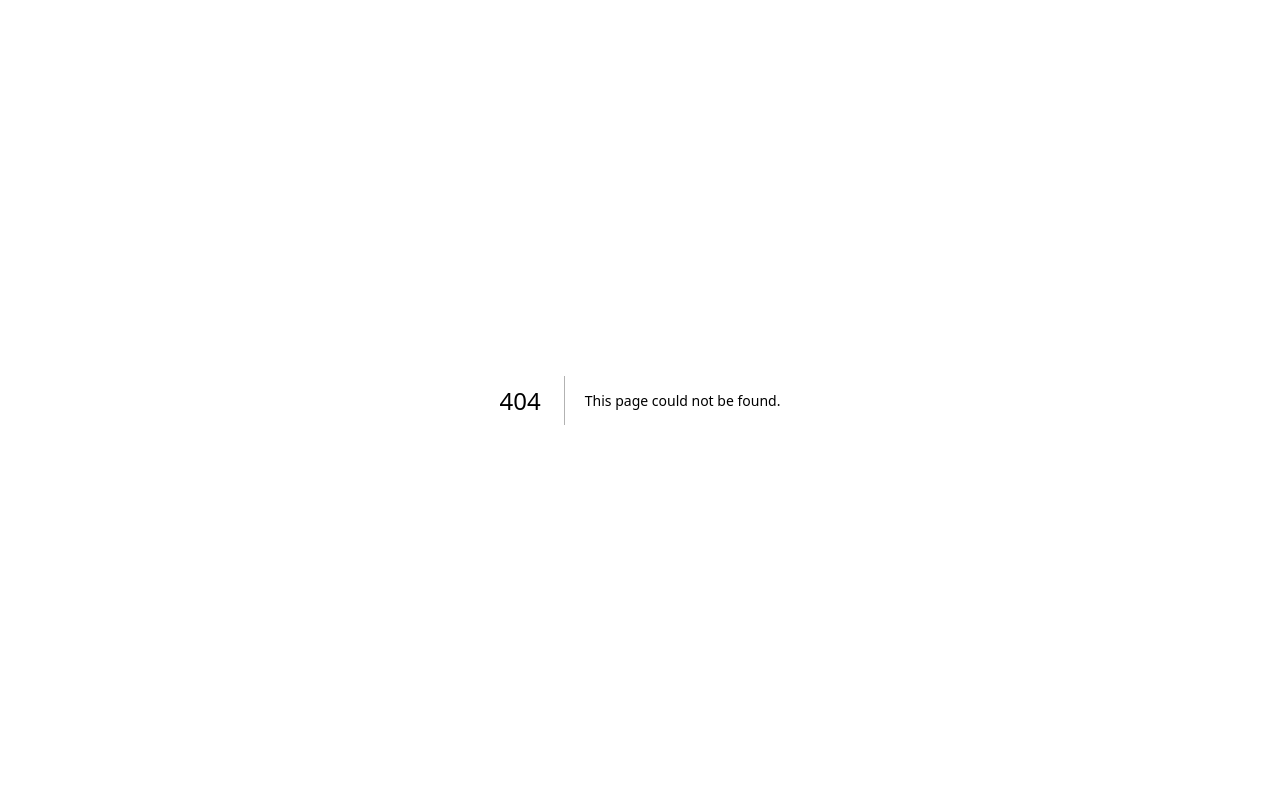
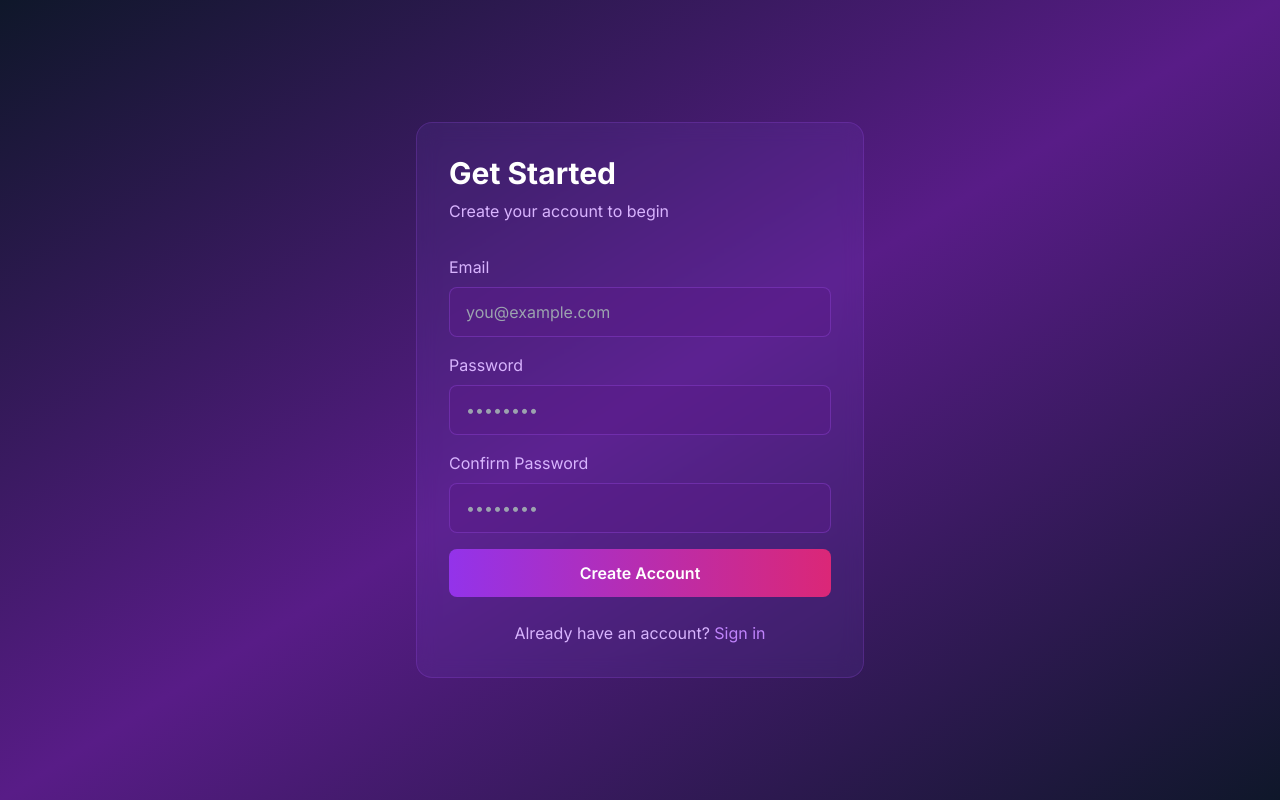
Before and after one commit to izkon40-ops/saas-automation, a Next.js app: page /auth/signup in a window 1280 px wide. Before the commit this address had no page. Built offline with nearby package versions, Linux system fonts and the light colour scheme.

Commit message:
Create page.tsx

```diff
--- /dev/null
+++ b/app/auth/signup/page.tsx
@@ -0,0 +1,101 @@
+'use client'
+
+import { useState } from 'react'
+import { useRouter } from 'next/navigation'
+import Link from 'next/link'
+
+export default function SignupPage() {
+  const router = useRouter()
+  const [email, setEmail] = useState('')
+  const [password, setPassword] = useState('')
+  const [confirmPassword, setConfirmPassword] = useState('')
+  const [loading, setLoading] = useState(false)
+  const [error, setError] = useState('')
+
+  const handleSignup = async (e: React.FormEvent) => {
+    e.preventDefault()
+    setError('')
+
+    if (password !== confirmPassword) {
+      setError('Passwords do not match')
+      return
+    }
+
+    if (password.length < 6) {
+      setError('Password must be at least 6 characters')
+      return
+    }
+
+    setLoading(true)
+
+    try {
+      // For demo: just redirect to dashboard
+      if (email && password) {
+        localStorage.setItem('user', JSON.stringify({ email }))
+        router.push('/dashboard')
+      }
+    } catch (err) {
+      setError('Signup failed')
+    } finally {
+      setLoading(false)
+    }
+  }
+
+  return (
+    <div className="min-h-screen bg-gradient-to-br from-slate-900 via-purple-900 to-slate-900 flex items-center justify-center px-4">
+      <div className="w-full max-w-md glass-effect rounded-2xl p-8">
+        <h2 className="text-3xl font-bold text-white mb-2">Get Started</h2>
+        <p className="text-purple-300 mb-8">Create your account to begin</p>
+
+        {error && <div className="bg-red-500/20 border border-red-500 rounded p-3 mb-4 text-red-300">{error}</div>}
+
+        <form onSubmit={handleSignup} className="space-y-4">
+          <div>
+            <label className="block text-purple-300 mb-2">Email</label>
+            <input
+              type="email"
+              value={email}
+              onChange={(e) => setEmail(e.target.value)}
+              className="w-full px-4 py-3 bg-purple-900/50 border border-purple-500/30 rounded-lg text-white focus:outline-none focus:border-purple-400"
+              placeholder="you@example.com"
+            />
+          </div>
+
+          <div>
+            <label className="block text-purple-300 mb-2">Password</label>
+            <input
+              type="password"
+              value={password}
+              onChange={(e) => setPassword(e.target.value)}
+              className="w-full px-4 py-3 bg-purple-900/50 border border-purple-500/30 rounded-lg text-white focus:outline-none focus:border-purple-400"
+              placeholder="••••••••"
+            />
+          </div>
+
+          <div>
+            <label className="block text-purple-300 mb-2">Confirm Password</label>
+            <input
+              type="password"
+              value={confirmPassword}
+              onChange={(e) => setConfirmPassword(e.target.value)}
+              className="w-full px-4 py-3 bg-purple-900/50 border border-purple-500/30 rounded-lg text-white focus:outline-none focus:border-purple-400"
+              placeholder="••••••••"
+            />
+          </div>
+
+          <button
+            type="submit"
+            disabled={loading}
+            className="w-full bg-gradient-to-r from-purple-600 to-pink-600 text-white py-3 rounded-lg font-semibold hover:shadow-lg hover:shadow-purple-500/50 disabled:opacity-50"
+          >
+            {loading ? 'Creating account...' : 'Create Account'}
+          </button>
+        </form>
+
+        <p className="text-center text-purple-300 mt-6">
+          Already have an account? <Link href="/auth/login" className="text-purple-400 hover:text-purple-300">Sign in</Link>
+        </p>
+      </div>
+    </div>
+  )
+}
```
